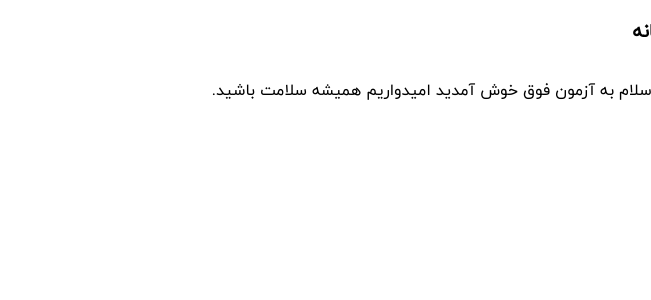
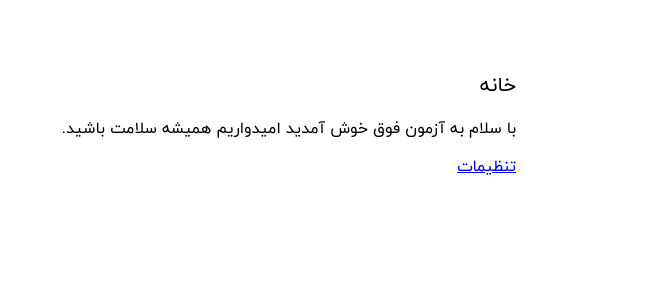
Before and after one commit to dabi-vm/hasti-bazar-hiring-test, a React (Create React App) app: page / in a window 1280 px wide. Shown: the top 300 px of the page, without its empty margins (629-1280 px from the left). Built offline with nearby package versions, Linux system fonts and the light colour scheme.

Commit message:
#1: navbar ui

```diff
--- a/src/components/Home/Home.tsx
+++ b/src/components/Home/Home.tsx
@@ -1,9 +1,13 @@
 import { Grid } from "@mui/material";
+import { Link } from "react-router-dom";
+import { Navbar } from "../Navbar/Navbar";
 
 export const Home = () => {
   return (
     <Grid>
+      <Navbar title="خانه" />
       <p>با سلام به آزمون فوق خوش آمدید امیدواریم همیشه سلامت باشید.</p>
+      <Link to="/profile/settings/">تنظیمات</Link>
     </Grid>
   );
 };
--- a/src/components/Navbar/Navbar.tsx
+++ b/src/components/Navbar/Navbar.tsx
@@ -1,9 +1,22 @@
-import { Grid } from "@mui/material";
+import { Grid, Typography } from "@mui/material";
+import { FC } from "react";
+import { IBreadcrumbs } from "../../models/breadcrumbs";
+import { GenericBreadcrumbs } from "../shared/GenericBreadcrumbs/GenericBreadcrumbs";
+import { GridContainer } from "./NavbarStyles";
 
-export const Navbar = () => {
+interface IProps {
+  title: string;
+  breadcrumbs?: IBreadcrumbs[];
+}
+export const Navbar: FC<IProps> = ({ title, breadcrumbs }) => {
   return (
-    <Grid container item xs={12}>
-      <h3>خانه</h3>
-    </Grid>
+    <GridContainer container item xs={12}>
+      <Grid item xs={12}>
+        <Typography variant="h6">{title}</Typography>
+      </Grid>
+      <Grid item xs={12}>
+        {breadcrumbs && <GenericBreadcrumbs links={breadcrumbs} />}
+      </Grid>
+    </GridContainer>
   );
 };
--- /dev/null
+++ b/src/components/Navbar/NavbarStyles.ts
@@ -0,0 +1,6 @@
+import { Grid } from "@mui/material";
+import { styled } from "@mui/material/styles";
+
+export const GridContainer = styled(Grid)({
+  marginTop: 70,
+});
--- a/src/layouts/MainLayout.tsx
+++ b/src/layouts/MainLayout.tsx
@@ -6,9 +6,8 @@ import MainRoutes from "../routes/Router";
 export const MainLayout = () => {
   return (
     <BrowserRouter>
-      <Container>
+      <Container maxWidth="md">
         <Grid container>
-          <Navbar />
           <Routes>
             {MainRoutes.map((route) => (
               <Route
```
